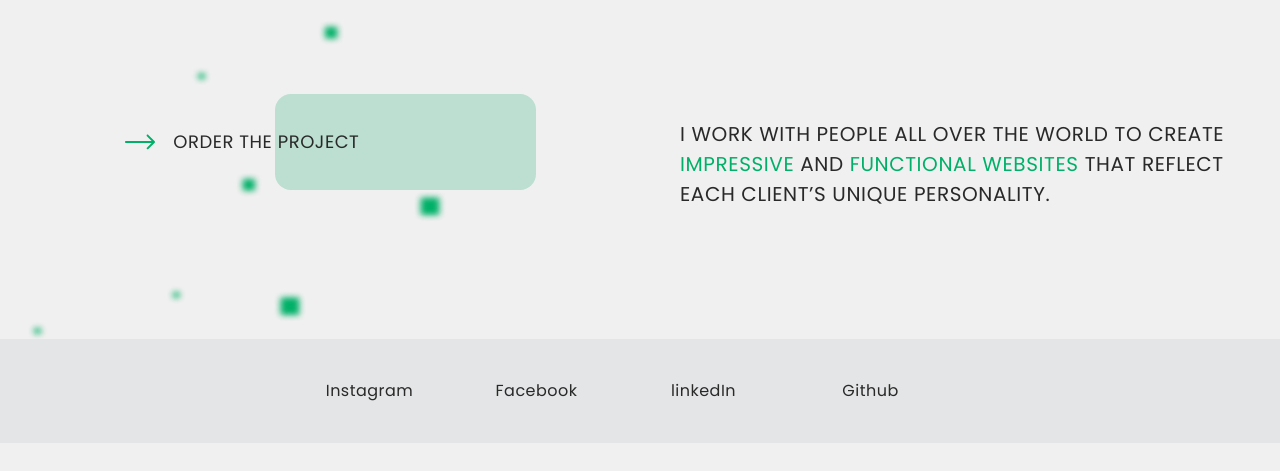
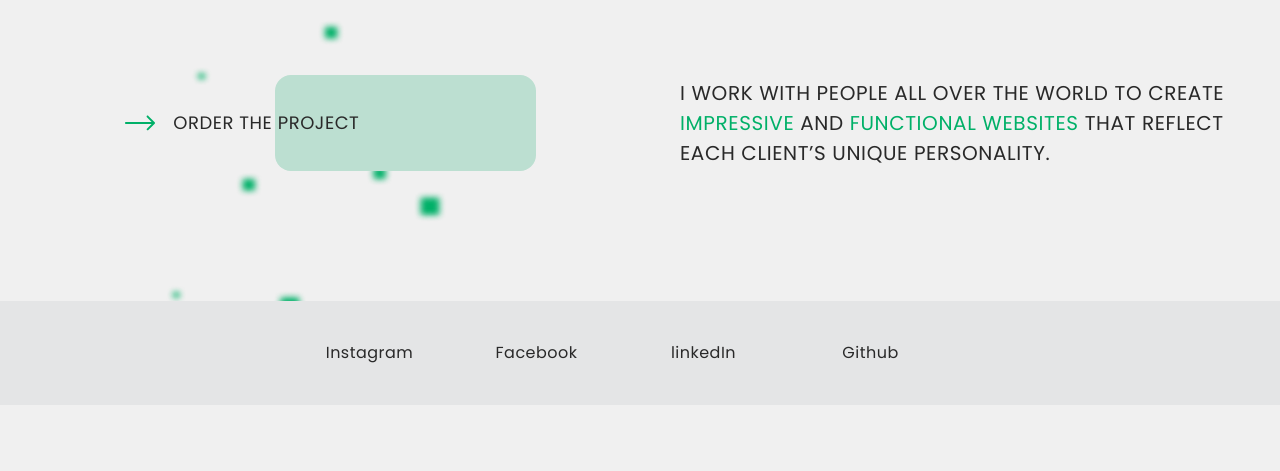
Before and after one commit to alex-usenko325/project-Dream4ce, a website built with Vite: page src/index.html in a window 1280 px wide. Shown: the part 629-1100 px from the top of the page. Built offline with nearby package versions, Linux system fonts and the light colour scheme; no server answers; what accordion-js, izitoast would draw is missing.

Commit message:
Update hero.css

```diff
--- a/src/css/hero.css
+++ b/src/css/hero.css
@@ -240,6 +240,7 @@
 
   .text-hero {
     padding-left: 136px;
+
   }
 
   .hero-button {
@@ -297,4 +298,10 @@
     display: block;
     display: inline-block;
   }
+    .text-hero-container {
+    margin-top: 44px;
+  }
+    .text-hero-container {
+    margin: 0;
+  }
 }
```
